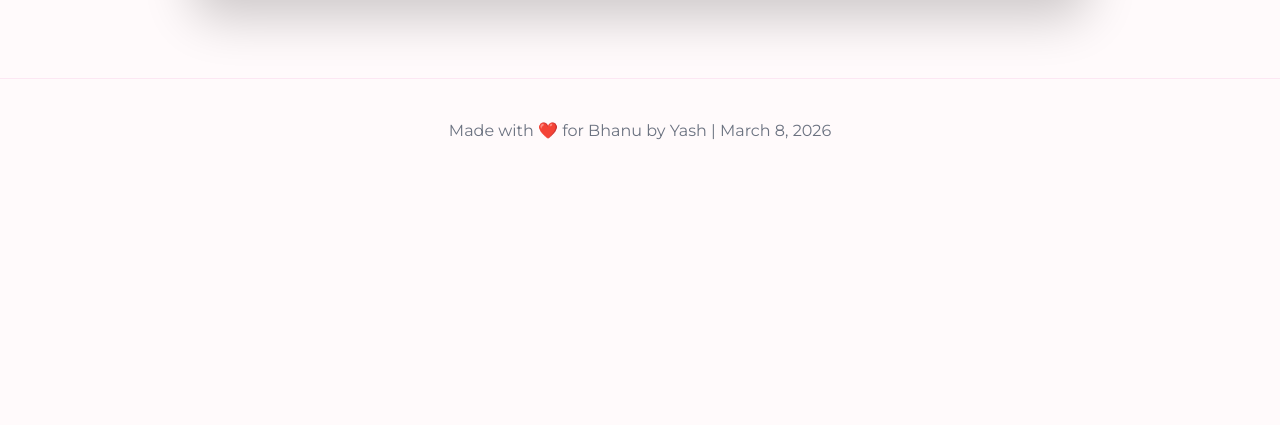
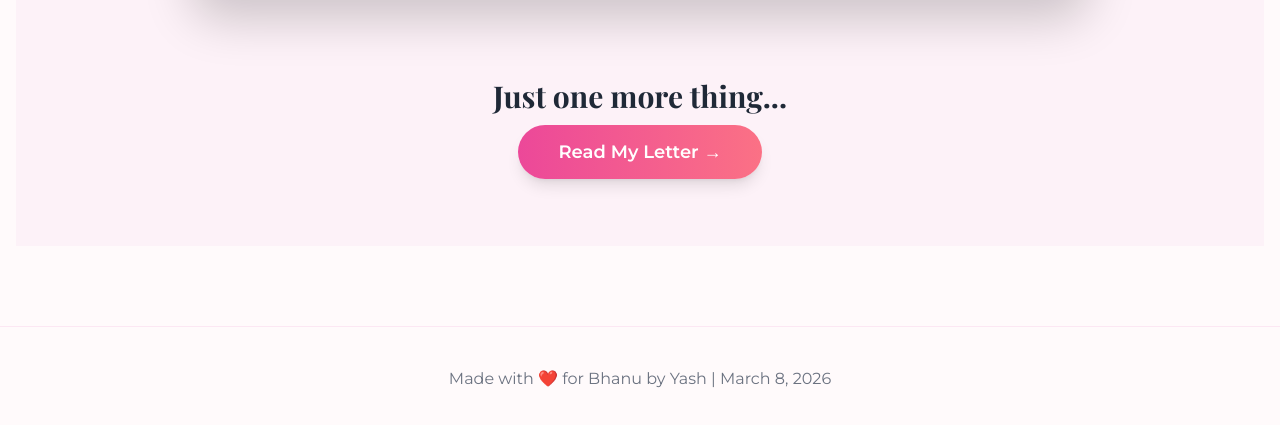
Before and after one commit to alwaysuryash/women-s-day, a website: page gallery.html in a window 1280 px wide. Shown: the part 1612-2037 px from the top of the page. Before the commit the page ends 1795 px from the top, so only its background shows below. Drawn offline with nearby package versions, Linux system fonts and the light colour scheme; no server answers.

Commit message:
feat: add navigation buttons between pages

```diff
--- a/gallery.html
+++ b/gallery.html
@@ -159,6 +159,14 @@
                 </div>
             </div>
         </section>
+
+        <!-- Next Section -->
+        <section class="py-20 text-center bg-pink-50">
+            <h2 class="text-3xl font-bold text-gray-800 mb-6">Just one more thing...</h2>
+            <a href="letter.html" class="bg-gradient-to-r from-pink-500 to-rose-400 text-white px-10 py-4 rounded-full font-bold text-lg shadow-lg hover:shadow-xl transition-all transform hover:scale-105">
+                Read My Letter →
+            </a>
+        </section>
     </main>
 
     <footer class="py-10 border-t border-pink-100 text-center text-gray-500">
```
Also changed, not shown: letter.html (+8 -0 lines).
